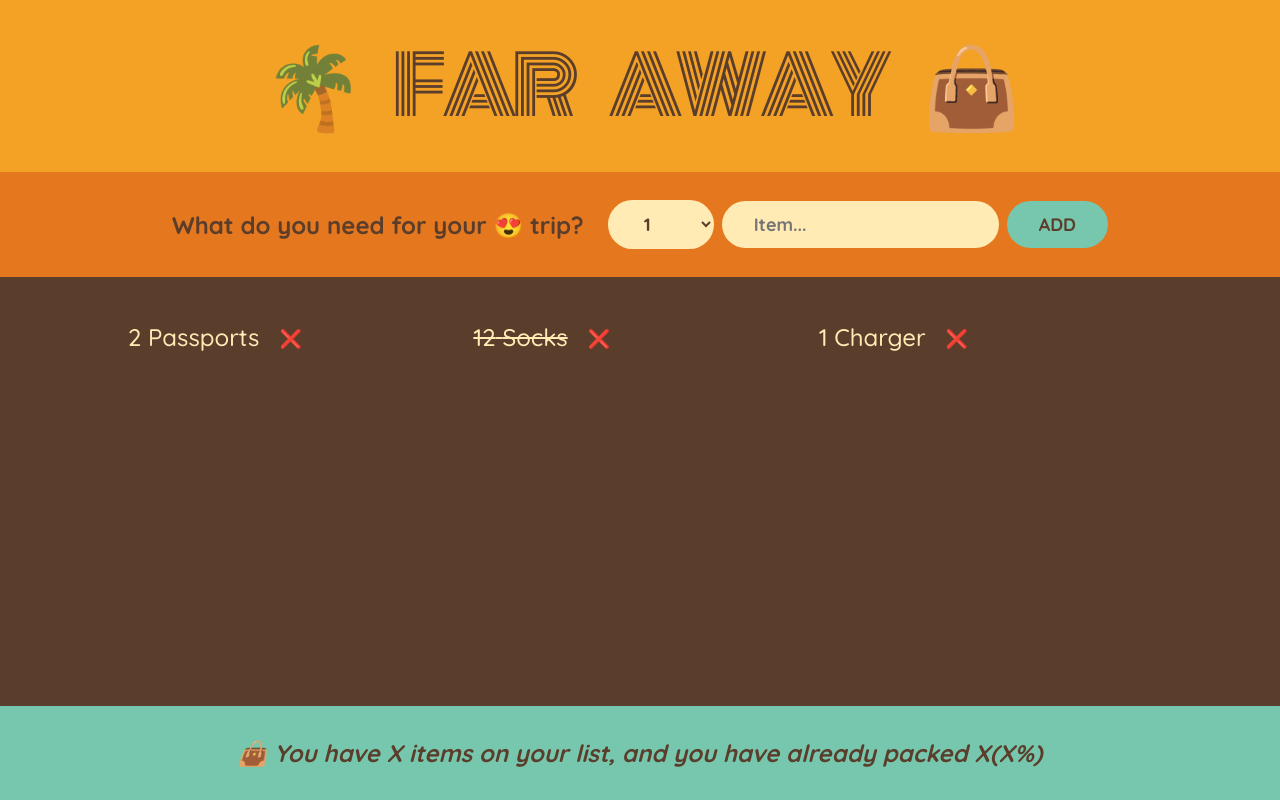
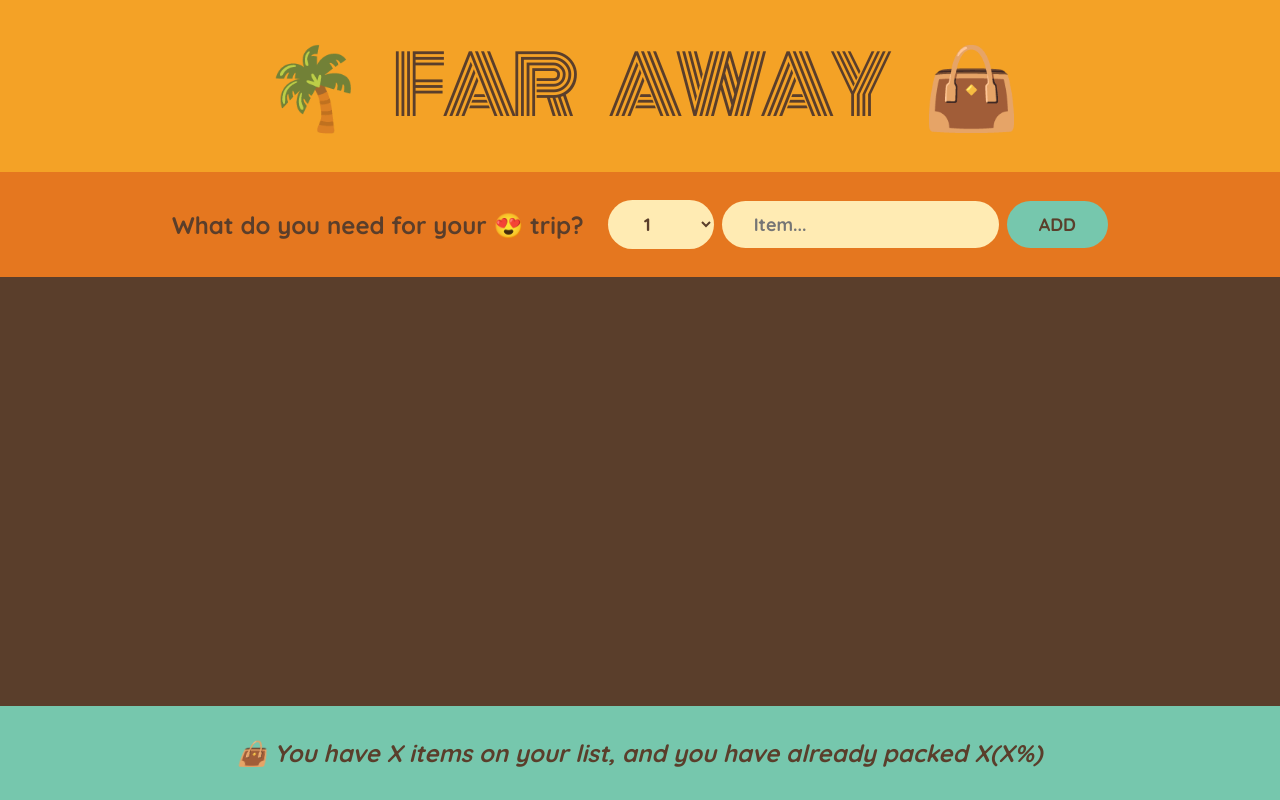
Before and after one commit to salimmia/travel-list, a React (Create React App) app: page / in a window 1280 px wide. Built offline with nearby package versions, Linux system fonts and the light colour scheme.

Commit message:
Deleting an Item: More Child-to-Parent Communication! (82)

```diff
--- a/src/App.js
+++ b/src/App.js
@@ -1,13 +1,7 @@
 import { useState } from "react";
 
-const initialItems = [
-  { id: 1, description: "Passports", quantity: 2, packed: false },
-  { id: 2, description: "Socks", quantity: 12, packed: true },
-  { id: 3, description: "Charger", quantity: 1, packed: false },
-];
-
 export default function App() {
-  const [items, setItems] = useState(initialItems);
+  const [items, setItems] = useState([]);
 
   function handleAddItems(item) {
     setItems((items) => [...items, item]);
@@ -15,12 +9,16 @@
     console.log(items);
   }
 
+  function handleDeleteItem(id) {
+    setItems((items) => items.filter((item) => id !== item.id));
+  }
+
   return (
     <div className="app">
       <Logo />
       <Form OnAddItems={handleAddItems} />
-      <PackingList items={items} />
-      <Stats />
+      <PackingList items={items} OnDeleteItem={handleDeleteItem} />
+      <Stats OnDeleteItem={handleDeleteItem} />
     </div>
   );
 }
@@ -76,26 +74,26 @@
   );
 }
 
-function PackingList({ items }) {
+function PackingList({ items, OnDeleteItem }) {
   return (
     <div className="list">
       <ul>
         {items.map((item) => (
-          <Item item={item} key={item.id} />
+          <Item item={item} OnDeleteItem={OnDeleteItem} key={item.id} />
         ))}
       </ul>
     </div>
   );
 }
 
-function Item({ item }) {
+function Item({ item, OnDeleteItem }) {
   return (
     <li>
       <span style={item.packed ? { textDecoration: "line-through" } : {}}>
         {" "}
         {item.quantity} {item.description}
       </span>
-      <button>❌</button>
+      <button onClick={() => OnDeleteItem(item.id)}>❌</button>
     </li>
   );
 }
```
